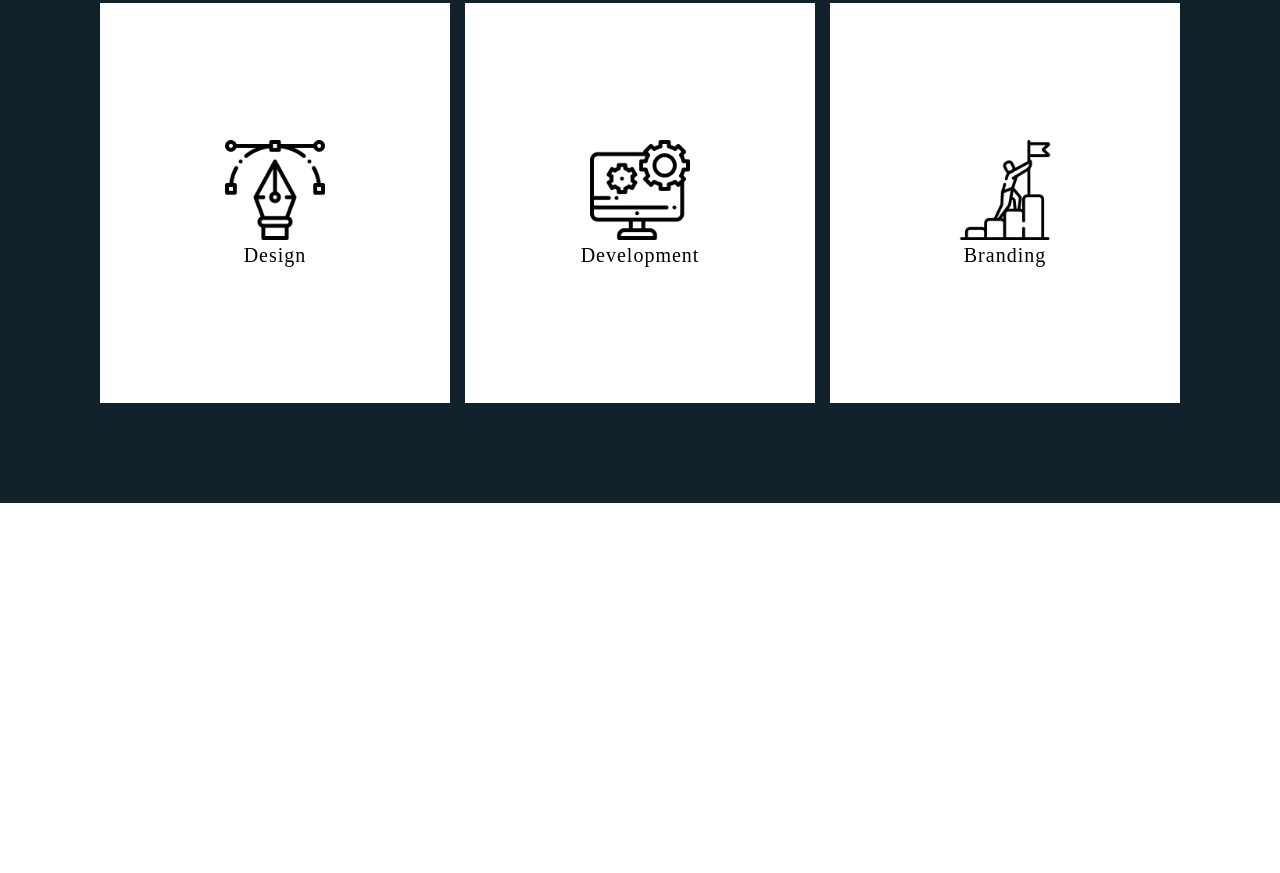
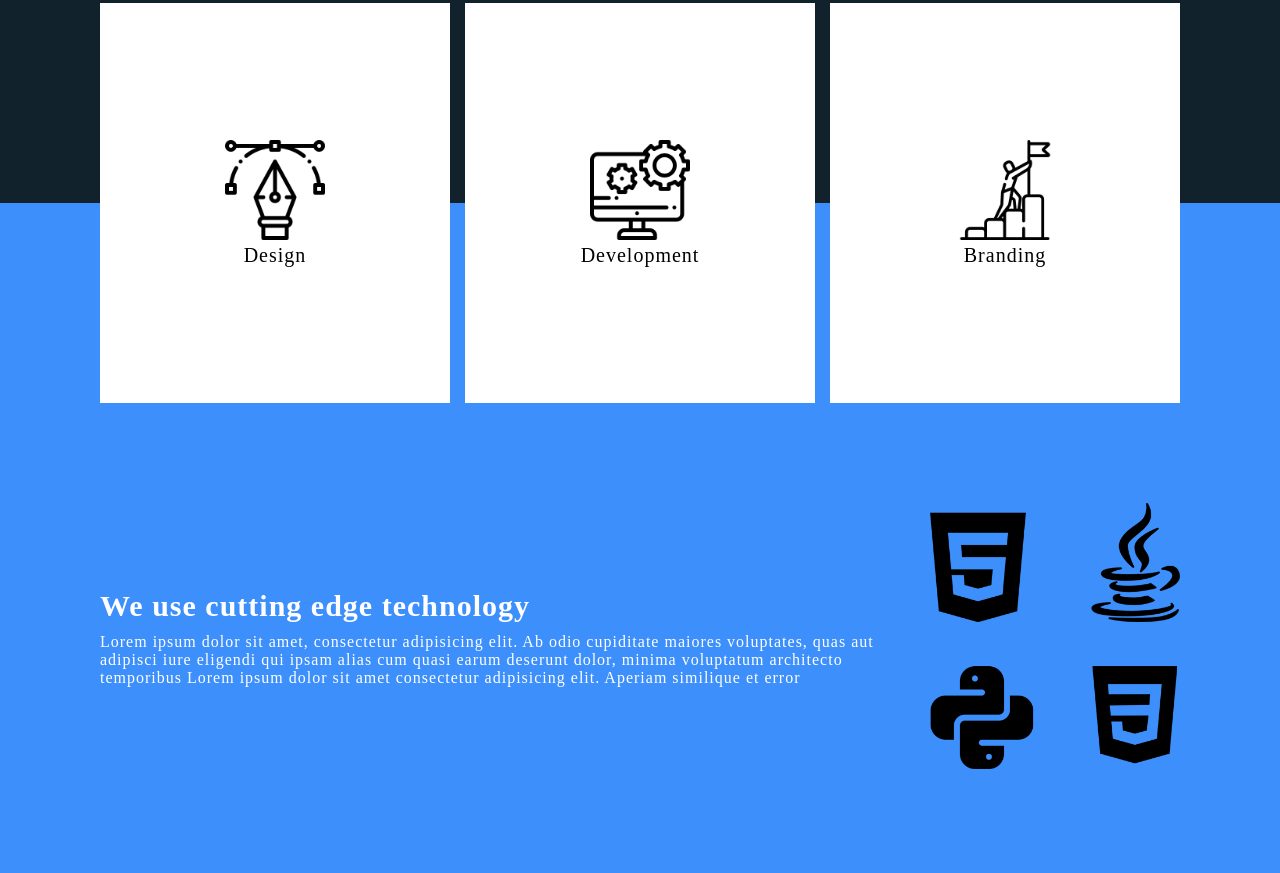
Before and after one commit to DPSumner/SuccessByDesign, a website: page src/index.html in a window 1280 px wide. Shown: the part 1443-2316 px from the top of the page. Before the commit the page ends 1946 px from the top, so only its background shows below. Drawn offline with Linux system fonts and the light colour scheme.

Commit message:
Add Technology section

```diff
--- a/src/index.html
+++ b/src/index.html
@@ -82,7 +82,20 @@
     </section>
 
     <!-- Technology -->
+    <section class="technology">
+        <div class="contentBox">
+            <h2 class="heading" > We use cutting edge technology</h2>
 
+            <p class="text">
+                Lorem ipsum dolor sit amet, consectetur adipisicing elit. Ab odio cupiditate maiores voluptates, quas aut adipisci iure eligendi qui ipsam alias cum quasi earum deserunt dolor, minima voluptatum architecto temporibus Lorem ipsum dolor sit amet consectetur adipisicing elit. Aperiam similique et error
+            </p>
+        </div>
+
+        <div class="imgBox">
+            <img src="images/tech.png" >
+        </div>
+
+    </section>
 
 
 </body>
--- /dev/null
+++ b/src/scss/technology.scss
@@ -0,0 +1,26 @@
+
+
+.technology {
+    background: #3d8ffc;
+    height:100%;
+    width: 100%;
+    padding:100px;
+    display:flex;
+    margin-top:-300px;
+    padding-top:300px;
+
+    justify-content: space-between;
+    align-items: center;
+
+    .contentBox {
+        max-width:800px;
+    }
+
+    .imgBox {
+        max-width:250px;
+
+        img {
+            max-width:100%;
+        }
+    }
+}
```
Also changed, not shown: src/styles.css.
